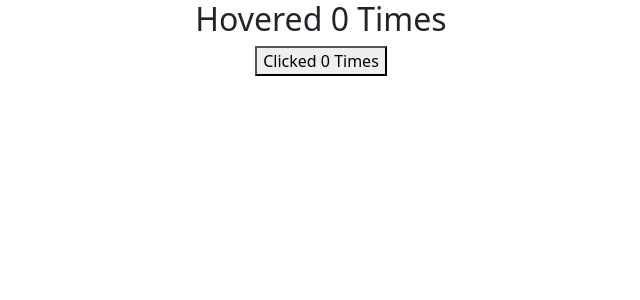
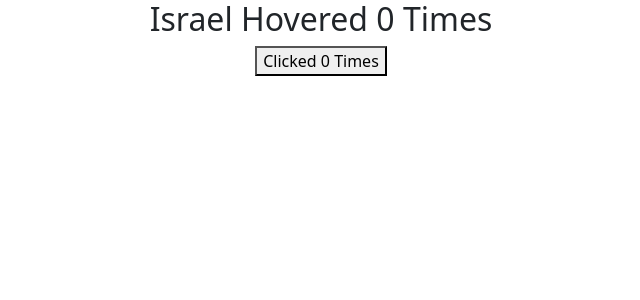
Before and after one commit to ihesinuloisreal/100DaysOfCode, a React (Create React App) app: page / in a window 1280 px wide. Shown: the top 300 px of the page, without its empty margins (319-959 px from the left). Built offline with nearby package versions, Linux system fonts and the light colour scheme.

Commit message:
Initial Commit

```diff
--- a/src/App.js
+++ b/src/App.js
@@ -51,8 +51,8 @@ function App() {
       {/* <RefsDemo/> */}
       {/* <FocusInput/> */}
       {/* <FrParentInput/> */}
-      <HoverCounter/>
-      <ClickCounter/>
+      <HoverCounter name="Israel"/>
+      <ClickCounter />
 
     </div>
   );
--- a/src/Component/ClickCounter.js
+++ b/src/Component/ClickCounter.js
@@ -1,5 +1,5 @@
 import React, { Component } from 'react'
-import UpdatedComponent from './withCounter'
+import withCounter from './withCounter'
 
 class ClickCounter extends Component {
 
@@ -13,4 +13,4 @@ class ClickCounter extends Component {
   }
 }
 
-export default UpdatedComponent( ClickCounter)
+export default withCounter( ClickCounter, 5)
--- a/src/Component/HoverCounter.js
+++ b/src/Component/HoverCounter.js
@@ -1,5 +1,5 @@
 import React, { Component } from 'react'
-import UpdatedComponent from './withCounter'
+import withCounter from './withCounter'
 
 class HoverCounter extends Component {
 
@@ -7,10 +7,10 @@ class HoverCounter extends Component {
     const {count, increamentCount} = this.props
     return (
       <div>
-          <h2 onMouseOut={increamentCount}>Hovered {count} Times</h2>
+          <h2 onMouseOut={increamentCount}>{this.props.name} Hovered {count} Times</h2>
       </div>
     )
   }
 }
 
-export default UpdatedComponent( HoverCounter)
+export default withCounter( HoverCounter, 10)
--- a/src/Component/withCounter.js
+++ b/src/Component/withCounter.js
@@ -1,7 +1,7 @@
 import React from "react";
 
-const UpdatedComponent = OriginalComponent => {
-    class NewComponent extends React.Component {
+const withCounter = (WrappedComponent, increamentNumber) => {
+    class WithCounter extends React.Component {
         constructor(props) {
             super(props)
 
@@ -11,14 +11,18 @@ const UpdatedComponent = OriginalComponent => {
           }
           increamentCount = () => {
               this.setState(prevState => {
-                  return { count: prevState.count + 1}
+                  return { count: prevState.count + increamentNumber}
               })
           }
         render() {
-            return <OriginalComponent count={this.state.count} increamentCount={this.increamentCount}/>
+            return <WrappedComponent
+            count={this.state.count}
+            increamentCount={this.increamentCount}
+                {... this.props}
+            />
         }
     }
-    return NewComponent
+    return WithCounter
 }
 
-export default UpdatedComponent
+export default withCounter
```
Also changed, not shown: 1 other file (tests, documents, lock files or other folders).
